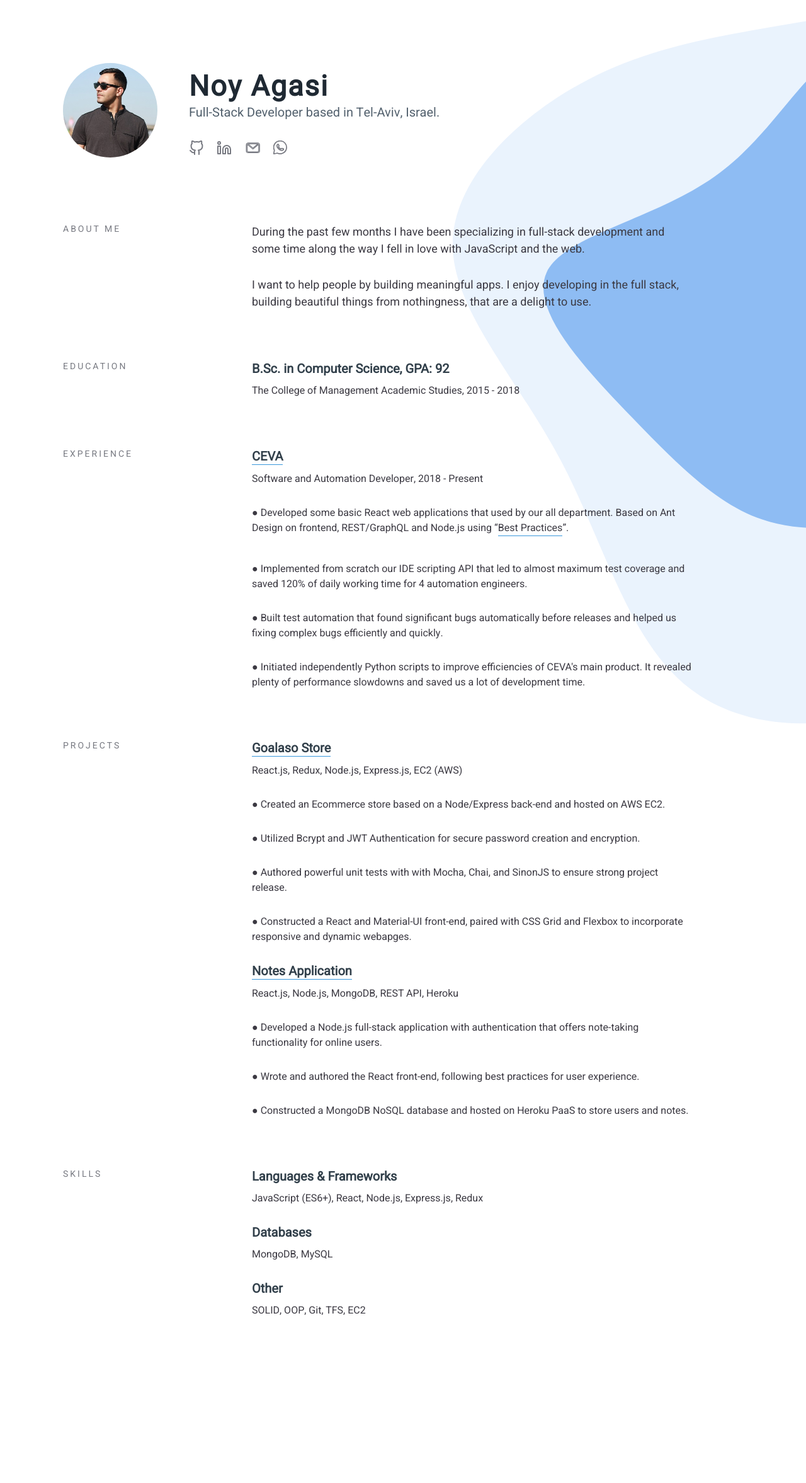
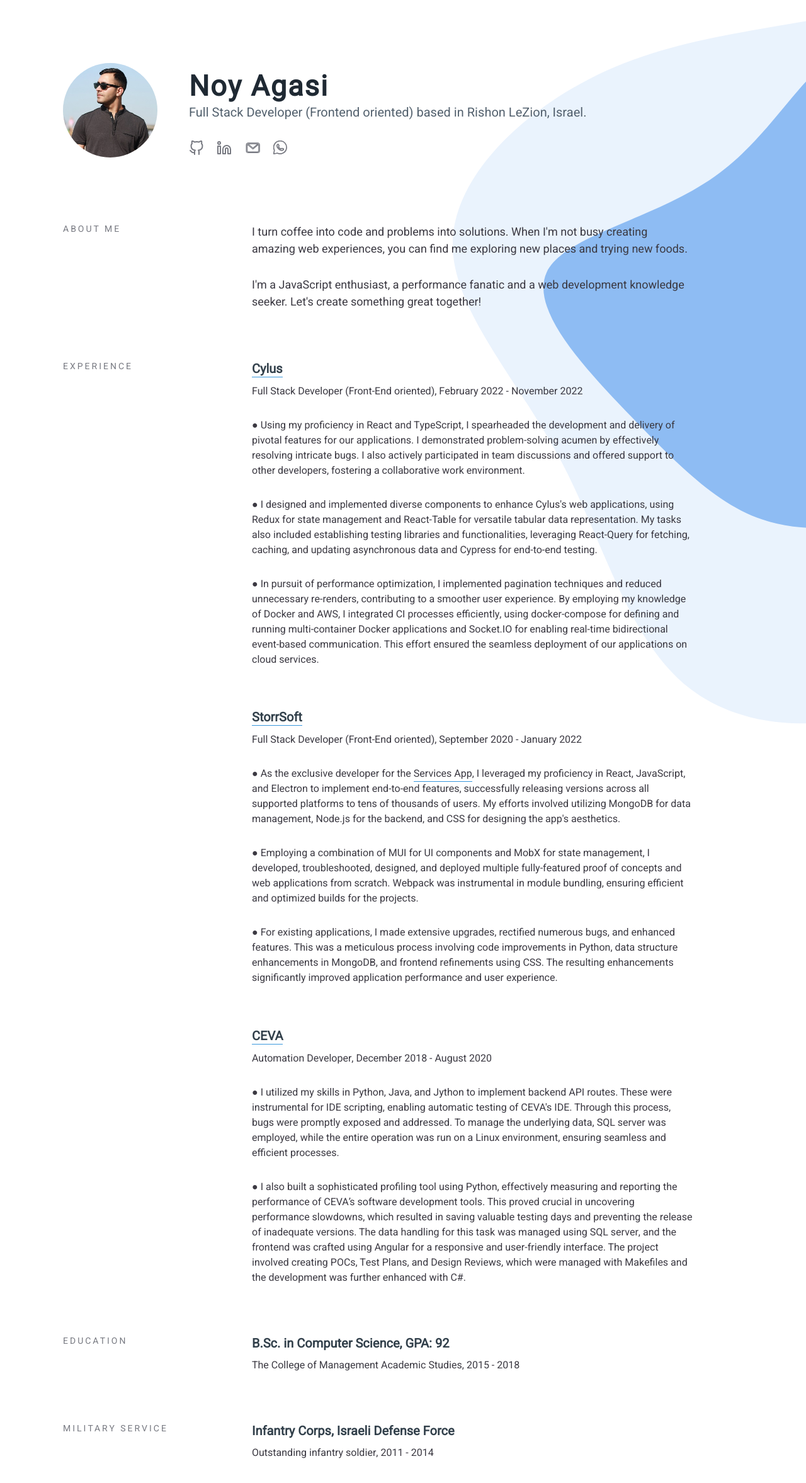
Before and after one commit to noyjs/mybio, a Gatsby site: page / in a window 1280 px wide. Shown: the whole page at 63% size. Before the commit the page ends 2272 px from the top, so only its background shows below. Built offline with nearby package versions, Linux system fonts and the light colour scheme; Gatsby itself is replaced by a stand-in of ours.

Commit message:
first commit

```diff
--- a/gatsby-config.js
+++ b/gatsby-config.js
@@ -1,8 +1,8 @@
 module.exports = {
   siteMetadata: {
-    title: `Full-Stack Developer`,
-    description: `Full-Stack Developer based in Tel-Aviv.`,
-    author: `@RyanAFitzgerald`,
+    title: `Mid Dev`,
+    description: `Full Stack Developer (Frontend oriented) based in Rishon LeZion, Israel.`,
+    author: `Noy`,
   },
   plugins: [
     `gatsby-plugin-react-helmet`,
--- a/src/components/header/index.jsx
+++ b/src/components/header/index.jsx
@@ -9,15 +9,14 @@ const Header = () => {
   return (
     <div className={classes.headerWrapper}>
       <div className={classes.profileWrapper}>
-        <img
-          className={classes.profilePicture}
-          src={imgSrc}
-          alt="Noy Agasi"
-        />
+        <img className={classes.profilePicture} src={imgSrc} alt="Noy Agasi" />
       </div>
       <div className={classes.profileContent}>
         <h1>Noy Agasi</h1>
-        <h2>Full-Stack Developer based in Tel-Aviv, Israel.</h2>
+        <h2>
+          Full Stack Developer (Frontend oriented) based in Rishon LeZion,
+          Israel.
+        </h2>
         <Socials />
       </div>
     </div>
--- a/src/components/link/link.module.css
+++ b/src/components/link/link.module.css
@@ -41,3 +41,16 @@
 .linkText:hover {
   color: #3997dc;
 }
+
+.linkTextInText {
+  border-bottom: 0.75px solid #3997dc;
+  color: currentColor;
+  display: inline;
+  font-size: 16px;
+  margin-bottom: 10px;
+  text-decoration: none;
+}
+
+.linkTextInText:hover {
+  color: #3997dc;
+}
--- a/src/components/socials/index.jsx
+++ b/src/components/socials/index.jsx
@@ -7,7 +7,11 @@ const Socials = () => {
     <div>
       <ul className={classes.list}>
         <li className={classes.item}>
-          <a className={classes.link} href="https://github.com/noyagasi">
+          <a
+            className={classes.link}
+            target="_blank"
+            href="https://github.com/noyjs"
+          >
             <svg
               xmlns="http://www.w3.org/2000/svg"
               width="24"
@@ -26,7 +30,8 @@ const Socials = () => {
         <li className={classes.item}>
           <a
             className={classes.link}
-            href="https://www.linkedin.com/in/noyag/"
+            target="_blank"
+            href="https://www.linkedin.com/in/noy-js/"
           >
             <svg
               xmlns="http://www.w3.org/2000/svg"
@@ -63,8 +68,13 @@ const Socials = () => {
           </a>
         </li>
         <li className={classes.item}>
-          <a className={classes.link} href="https://wa.me/972543043900">
-            <svg xmlns="http://www.w3.org/2000/svg"
+          <a
+            className={classes.link}
+            target="_blank"
+            href="https://wa.me/972543043900"
+          >
+            <svg
+              xmlns="http://www.w3.org/2000/svg"
               width="24"
               height="24"
               viewBox="0 0 70 70"
@@ -72,21 +82,23 @@ const Socials = () => {
               stroke="currentColor"
               strokeWidth="5"
               strokeLinecap="round"
-              strokeLinejoin="round">
-              <path data-name="layer2"
+              strokeLinejoin="round"
+            >
+              <path
+                data-name="layer2"
                 d="M30.287 2.029A29.769 29.769 0 0 0 5.223 45.266L2.064 60.6a1.158 1.158 0 0 0 1.4 1.361L18.492 58.4A29.76 29.76 0 1 0 30.287 2.029zm17.931 46.2"
-                stroke-linejoin="round"></path>
-              <path data-name="layer1" d="M46.184 38.205l-5.765-1.655a2.149 2.149 0 0 0-2.126.561l-1.41 1.436a2.1 2.1 0 0 1-2.283.482c-2.727-1.1-8.463-6.2-9.927-8.754a2.1 2.1 0 0 1 .166-2.328l1.23-1.592a2.148 2.148 0 0 0 .265-2.183l-2.424-5.485a2.149 2.149 0 0 0-3.356-.769c-1.609 1.361-3.517 3.428-3.749 5.719-.409 4.039 1.323 9.13 7.872 15.242 7.566 7.063 13.626 8 17.571 7.04 2.238-.542 4.026-2.714 5.154-4.493a2.15 2.15 0 0 0-1.218-3.221z"
-                stroke-linejoin="round"></path>
+                stroke-linejoin="round"
+              ></path>
+              <path
+                data-name="layer1"
+                d="M46.184 38.205l-5.765-1.655a2.149 2.149 0 0 0-2.126.561l-1.41 1.436a2.1 2.1 0 0 1-2.283.482c-2.727-1.1-8.463-6.2-9.927-8.754a2.1 2.1 0 0 1 .166-2.328l1.23-1.592a2.148 2.148 0 0 0 .265-2.183l-2.424-5.485a2.149 2.149 0 0 0-3.356-.769c-1.609 1.361-3.517 3.428-3.749 5.719-.409 4.039 1.323 9.13 7.872 15.242 7.566 7.063 13.626 8 17.571 7.04 2.238-.542 4.026-2.714 5.154-4.493a2.15 2.15 0 0 0-1.218-3.221z"
+                stroke-linejoin="round"
+              ></path>
             </svg>
           </a>
         </li>
-
-
-
-
       </ul>
-    </div >
+    </div>
   );
 };
 
--- a/src/pages/index.js
+++ b/src/pages/index.js
@@ -10,16 +10,41 @@ import classes from "../components/link/link.module.css";
 const IndexPage = () => (
   <Layout>
     <Header />
-    <SEO title="Noy Agasi" />
+    <SEO title="Noy JS" />
     <Section id="about" title="About Me">
       <p>
-        During the past few months I have been specializing in full-stack development
-        and some time along the way I fell in love with JavaScript and the web.
+        I turn coffee into code and problems into solutions. When I'm not busy creating amazing web experiences, you can find me exploring new places and trying new foods.
       </p>
       <p>
-        I want to help people by building meaningful apps.
-        I enjoy developing in the full stack, building beautiful things from nothingness, that are a delight to use.
+        I'm a JavaScript enthusiast, a performance fanatic and a web development knowledge seeker. Let's create something great together!
       </p>
+    </Section>
+    <Section id="experience" title="Experience">
+      <Link
+        title="Cylus"
+        link="https://www.cylus.com/"
+        desc="Full Stack Developer (Front-End oriented), February 2022 - November 2022"
+      />
+      <p className={classes.desc}>●	Using my proficiency in React and TypeScript, I spearheaded the development and delivery of pivotal features for our applications. I demonstrated problem-solving acumen by effectively resolving intricate bugs. I also actively participated in team discussions and offered support to other developers, fostering a collaborative work environment.</p>
+      <p className={classes.desc}>●	I designed and implemented diverse components to enhance Cylus's web applications, using Redux for state management and React-Table for versatile tabular data representation. My tasks also included establishing testing libraries and functionalities, leveraging React-Query for fetching, caching, and updating asynchronous data and Cypress for end-to-end testing.</p>
+      <p className={classes.desc}>●	In pursuit of performance optimization, I implemented pagination techniques and reduced unnecessary re-renders, contributing to a smoother user experience. By employing my knowledge of Docker and AWS, I integrated CI processes efficiently, using docker-compose for defining and running multi-container Docker applications and Socket.IO for enabling real-time bidirectional event-based communication. This effort ensured the seamless deployment of our applications on cloud services.</p>
+      <br /><br />
+      <Link
+        title="StorrSoft"
+        link="https://www.storrsoft.com/"
+        desc="Full Stack Developer (Front-End oriented), September 2020 - January 2022"
+      />
+      <p className={classes.desc}>●	As the exclusive developer for the <a className={classes.linkTextInText} href={"https://www.servicesapp.com/?lang=he"}>Services App</a>, I leveraged my proficiency in React, JavaScript, and Electron to implement end-to-end features, successfully releasing versions across all supported platforms to tens of thousands of users. My efforts involved utilizing MongoDB for data management, Node.js for the backend, and CSS for designing the app's aesthetics.</p>
+      <p className={classes.desc}>●	Employing a combination of MUI for UI components and MobX for state management, I developed, troubleshooted, designed, and deployed multiple fully-featured proof of concepts and web applications from scratch. Webpack was instrumental in module bundling, ensuring efficient and optimized builds for the projects.</p>
+      <p className={classes.desc}>●	For existing applications, I made extensive upgrades, rectified numerous bugs, and enhanced features. This was a meticulous process involving code improvements in Python, data structure enhancements in MongoDB, and frontend refinements using CSS. The resulting enhancements significantly improved application performance and user experience.</p>
+      <br /><br />
+      <Link
+        title="CEVA"
+        link="https://www.ceva-dsp.com/"
+        desc="Automation Developer, December 2018 - August 2020"
+      />
+      <p className={classes.desc}>●	I utilized my skills in Python, Java, and Jython to implement backend API routes. These were instrumental for IDE scripting, enabling automatic testing of CEVA's IDE. Through this process, bugs were promptly exposed and addressed. To manage the underlying data, SQL server was employed, while the entire operation was run on a Linux environment, ensuring seamless and efficient processes.</p>
+      <p className={classes.desc}>●	I also built a sophisticated profiling tool using Python, effectively measuring and reporting the performance of CEVA’s software development tools. This proved crucial in uncovering performance slowdowns, which resulted in saving valuable testing days and preventing the release of inadequate versions. The data handling for this task was managed using SQL server, and the frontend was crafted using Angular for a responsive and user-friendly interface. The project involved creating POCs, Test Plans, and Design Reviews, which were managed with Makefiles and the development was further enhanced with C#.</p>
     </Section>
     <Section id="education" title="Education">
       <Link
@@ -27,47 +52,10 @@ const IndexPage = () => (
         desc="The College of Management Academic Studies, 2015 - 2018"
       />
     </Section>
-    <Section id="experience" title="Experience">
+    <Section id="military" title="Military Service">
       <Link
-        title="CEVA"
-        link="https://www.ceva-dsp.com/"
-        desc="Software and Automation Developer, 2018 - Present"
-      />
-      <p className={classes.desc}>●	Developed some basic React web applications that used by our all department. Based on Ant Design on frontend, REST/GraphQL and Node.js using “<a className={classes.linkText} href={"https://github.com/goldbergyoni/nodebestpractices"}>Best Practices</a>”.</p>
-      <p className={classes.desc}>●	Implemented from scratch our IDE scripting API that led to almost maximum test coverage and saved 120% of daily working time for 4 automation engineers.</p>
-      <p className={classes.desc}>●	Built test automation that found significant bugs automatically before releases and helped us fixing complex bugs efficiently and quickly.</p>
-      <p className={classes.desc}>●	Initiated independently Python scripts to improve efficiencies of CEVA's main product. It revealed plenty of performance slowdowns and saved us a lot of development time.</p>
-    </Section>
-    <Section id="projects" title="Projects">
-      <Link
-        title="Goalaso Store"
-        link="http://www.goalaso.store/"
-        desc="React.js, Redux, Node.js, Express.js, EC2 (AWS)"
-      />
-      <p className={classes.desc}>●	Created an Ecommerce store based on a Node/Express back-end and hosted on AWS EC2.</p>
-      <p className={classes.desc}>●	Utilized Bcrypt and JWT Authentication for secure password creation and encryption.</p>
-      <p className={classes.desc}>●	Authored powerful unit tests with with Mocha, Chai, and SinonJS to ensure strong project release.</p>
-      <p className={classes.desc}>●	Constructed a React and Material-UI front-end, paired with CSS Grid and Flexbox to incorporate responsive and dynamic webapges.</p>
-
-      <Link
-        title="Notes Application"
-        link="https://noyag.herokuapp.com/"
-        desc="React.js, Node.js, MongoDB, REST API, Heroku"
-      />
-      <p className={classes.desc}>●	Developed a Node.js full-stack application with authentication that offers note-taking functionality for online users.</p>
-      <p className={classes.desc}>●	Wrote and authored the React front-end, following best practices for user experience.</p>
-      <p className={classes.desc}>●	Constructed a MongoDB NoSQL database and hosted on Heroku PaaS to store users and notes.</p>
-
-    </Section>
-    <Section id="skills" title="Skills">
-      <Link
-        title="Languages & Frameworks"
-        desc="JavaScript (ES6+), React, Node.js, Express.js, Redux"
-      />
-      <Link title="Databases" desc="MongoDB, MySQL" />
-      <Link
-        title="Other"
-        desc="SOLID, OOP, Git, TFS, EC2"
+        title="Infantry Corps, Israeli Defense Force"
+        desc="Outstanding infantry soldier, 2011 - 2014"
       />
     </Section>
   </Layout>
```
Also changed, not shown: src/images/icon.png, 1 other file.
